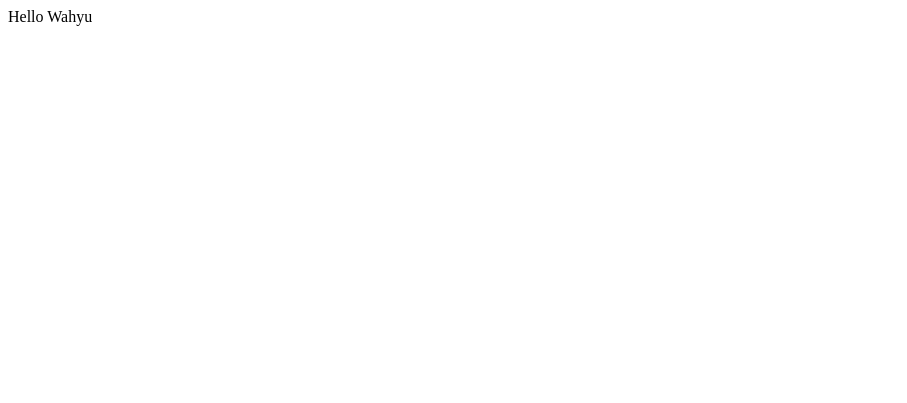
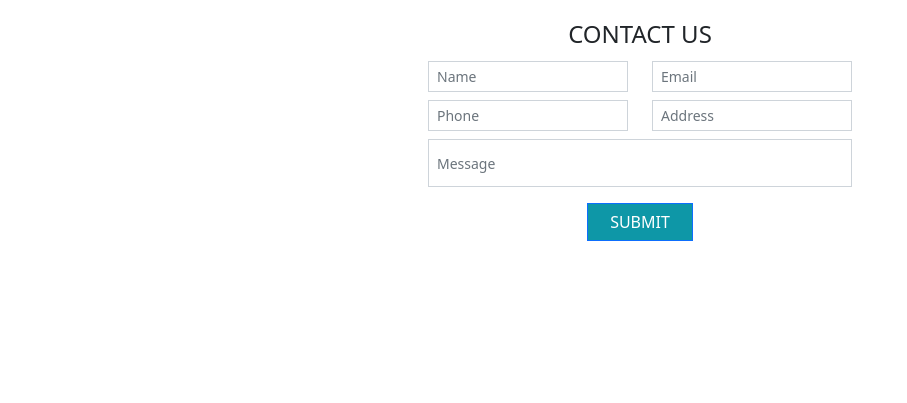
Before and after one commit to ridwandaduk/form-contact, a plain HTML site: page index.html in a window 1280 px wide. Shown: the whole page, without its empty margins (0-907 px from the left). Drawn offline with nearby package versions, Linux system fonts and the light colour scheme; a web font is replaced by a local one.

Commit message:
form-contact

```diff
--- a/index.html
+++ b/index.html
@@ -3,9 +3,76 @@
 <head>
     <meta charset="UTF-8">
     <meta name="viewport" content="width=device-width, initial-scale=1.0">
-    <title>Document</title>
+    <title>Form Contact</title>
+    <link href="https://cdn.jsdelivr.net/npm/bootstrap@5.0.2/dist/css/bootstrap.min.css" rel="stylesheet" integrity="sha384-EVSTQN3/azprG1Anm3QDgpJLIm9Nao0Yz1ztcQTwFspd3yD65VohhpuuCOmLASjC" crossorigin="anonymous">
+    <link rel="preconnect" href="https://fonts.googleapis.com">
+    <link rel="preconnect" href="https://fonts.gstatic.com" crossorigin>
+    <link href="https://fonts.googleapis.com/css2?family=Playwrite+BE+VLG:wght@100..400&display=swap" rel="stylesheet">
+
+
+
+
+
+
+    <style>
+
+        .font {
+            font-family: "Playwrite BE VLG", cursive;
+            font-optical-sizing: auto;
+            font-style: normal;
+        }
+
+        .card {
+            border: none;
+        }
+
+        .btn-primary{
+            color: white;
+            background-color: rgb(14,151,167);
+            text-align: center;
+        }
+    </style>
 </head>
+
+
 <body>
-    Hello Wahyu
+
+   <div class="container">
+    <div class="row justify-content-center">
+    <div class="card" style="width: 30rem; height: 25rem; border-radius: 4%;">
+        <div class="card-body">
+            <form action="">
+                <div>
+                    <h4 style="text-align: center; padding: 1%;">CONTACT US</h4>
+               </div>
+               <div class="row mb-2">
+                <div class="col">
+                    <input style="border-radius: 0%;" class="form-control form-control-sm" type="text" placeholder="Name" aria-label="name">
+                </div>
+                <div class="col">
+                    <input style="border-radius: 0%;" class="form-control form-control-sm" type="text" placeholder="Email" aria-label="email">
+
+                </div>
+            </div>
+            <div class="row mb-2">
+                <div class="col">
+                    <input style="border-radius: 0%;" class="form-control form-control-sm" type="text" placeholder="Phone" aria-label="Phone">
+                </div>
+                <div class="col">
+                    <input style="border-radius: 0%;" class="form-control form-control-sm" type="text" placeholder="Address" aria-label="Address">
+                </div>
+            </div>
+            <div class="mb-3">
+                    <input style="border-radius: 0%; height: 3rem;" class="form-control form-control-sm" type="text" placeholder="Message" aria-label="Message">
+            </div>
+            <div class="d-grid gap-2 col-3 mx-auto">
+                <button style="border-radius: 0%;" class="btn btn-primary" type="button">SUBMIT</button>
+              </div>
+        </div>
+            </form>
+        </div>
+      </div>
+      </div>
+      </div>
 </body>
 </html>
```
